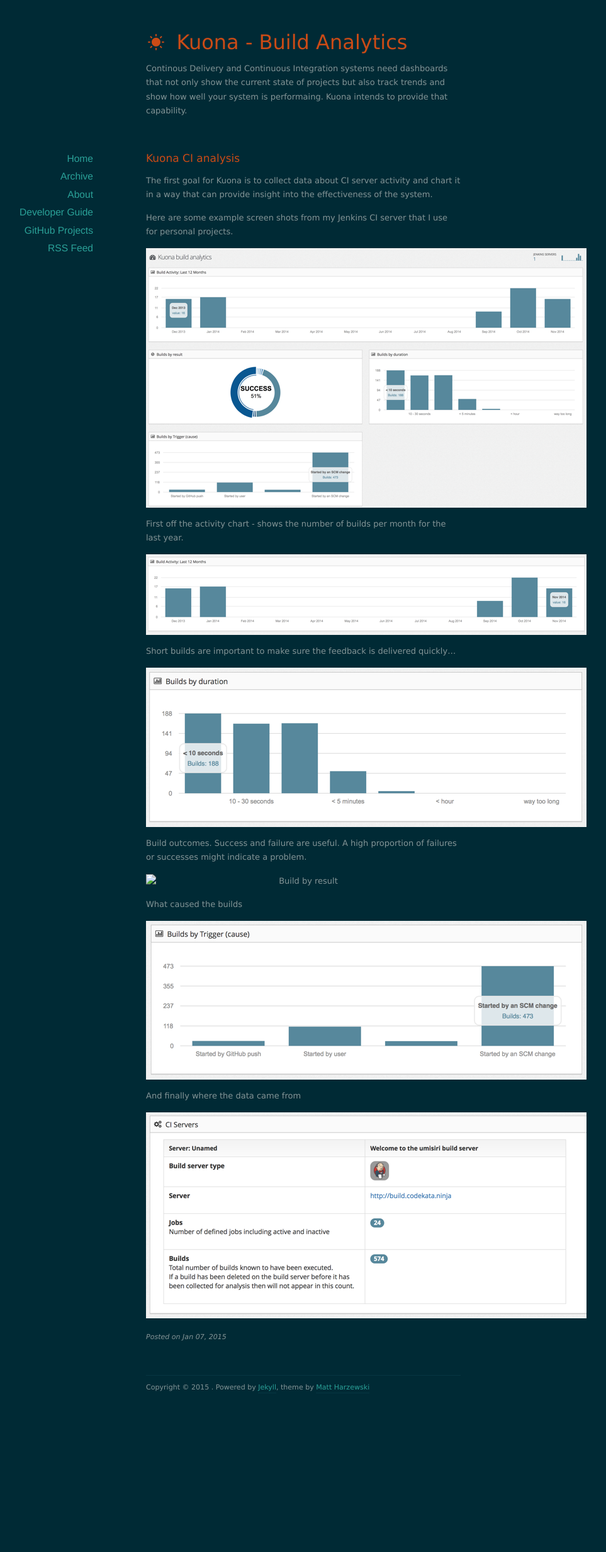
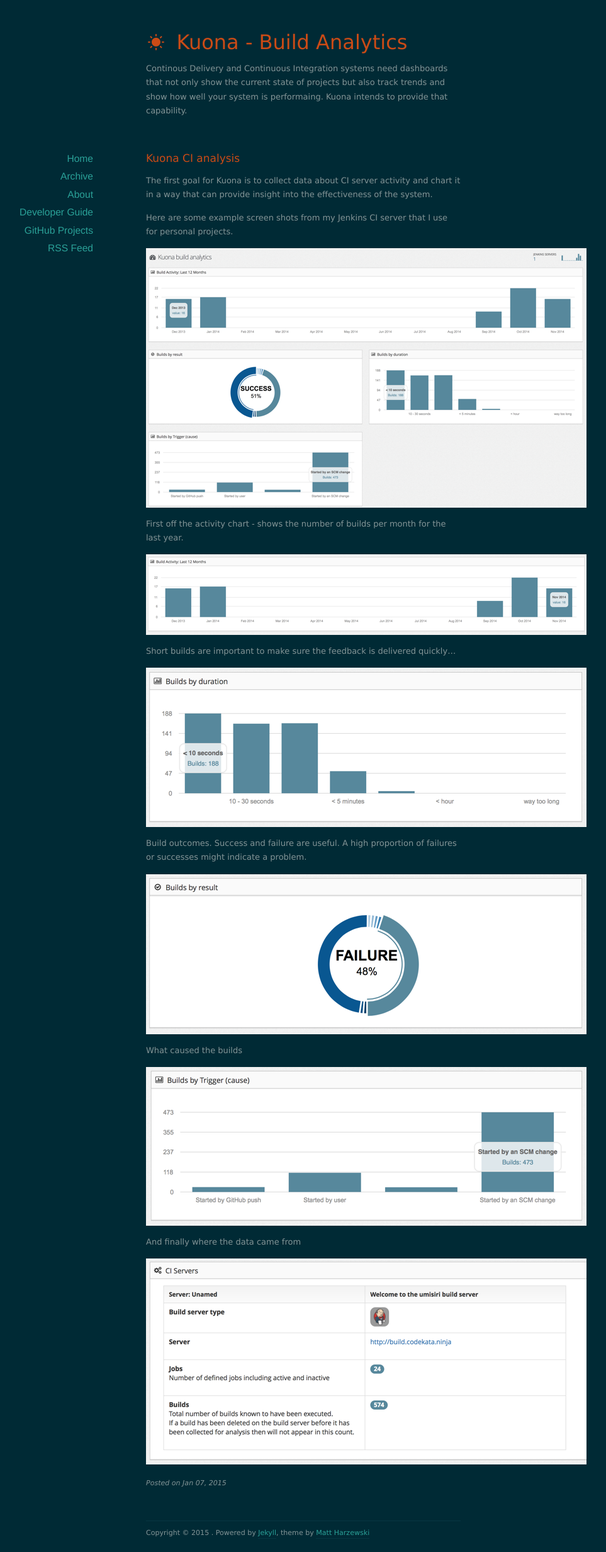
Before and after one commit to kuona/kuona.github.io, a Jekyll site: the page built from _posts/2015-01-07-ci-server-analysis.markdown, in a window 1280 px wide. Shown: the whole page at 63% size, without its empty margins (158-1121 px from the left). Built offline with Jekyll 4.4.1, drawn with Linux system fonts in a browser that asks for light colours; nearby versions of some CDN libraries; before the commit the page ends 2232 px from its top, so only the background shows below that.

Commit message:
Fixed typos

```diff
--- a/_posts/2015-01-07-ci-server-analysis.markdown
+++ b/_posts/2015-01-07-ci-server-analysis.markdown
@@ -23,7 +23,7 @@ Short builds are important to make sure the feedback is delivered quickly...
 
 Build outcomes. Success and failure are useful. A high proportion of failures or successes might indicate a problem.
 
-![Build by result](/iamgs/screen-shots/kuona-build-by-result-700.png)
+![Build by result](/images/screen-shots/kuona-build-by-result-700.png)
 
 What caused the builds
 
```
